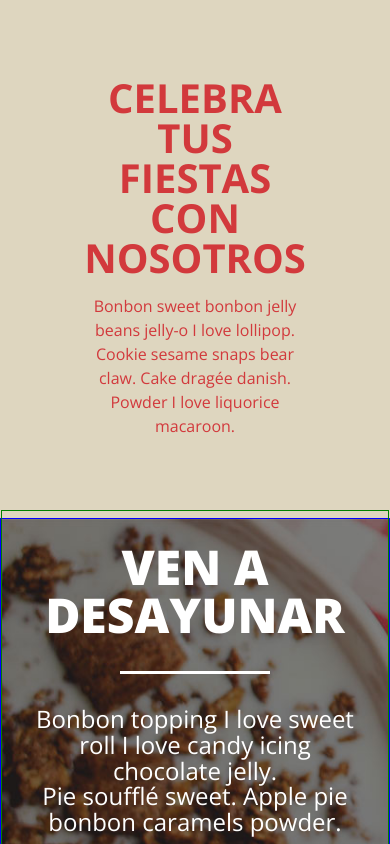
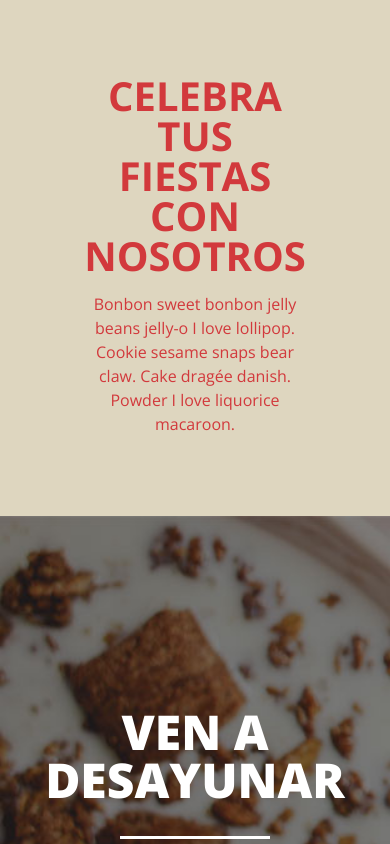
Before and after one commit to paul-huszak/CafeOslo, a plain HTML site: page index.html in a window 390 px wide. Shown: the part 1156-2000 px from the top of the page. Drawn offline with nearby package versions, Linux system fonts and the light colour scheme.

Commit message:
Update styles.css

```diff
--- a/styles.css
+++ b/styles.css
@@ -479,19 +479,15 @@ body {
   }
 
   .introduction {
-    border: 1px solid red;
     height: fit-content;
   }
 
   .midBody-div {
     height: fit-content;
-    border: 1px solid blue;
   }
 
   .introduction-2 {
-    border: 1px solid green;
     height: fit-content;
-    margin-top: -20vh;
     padding: 2rem;
   }
 
```
